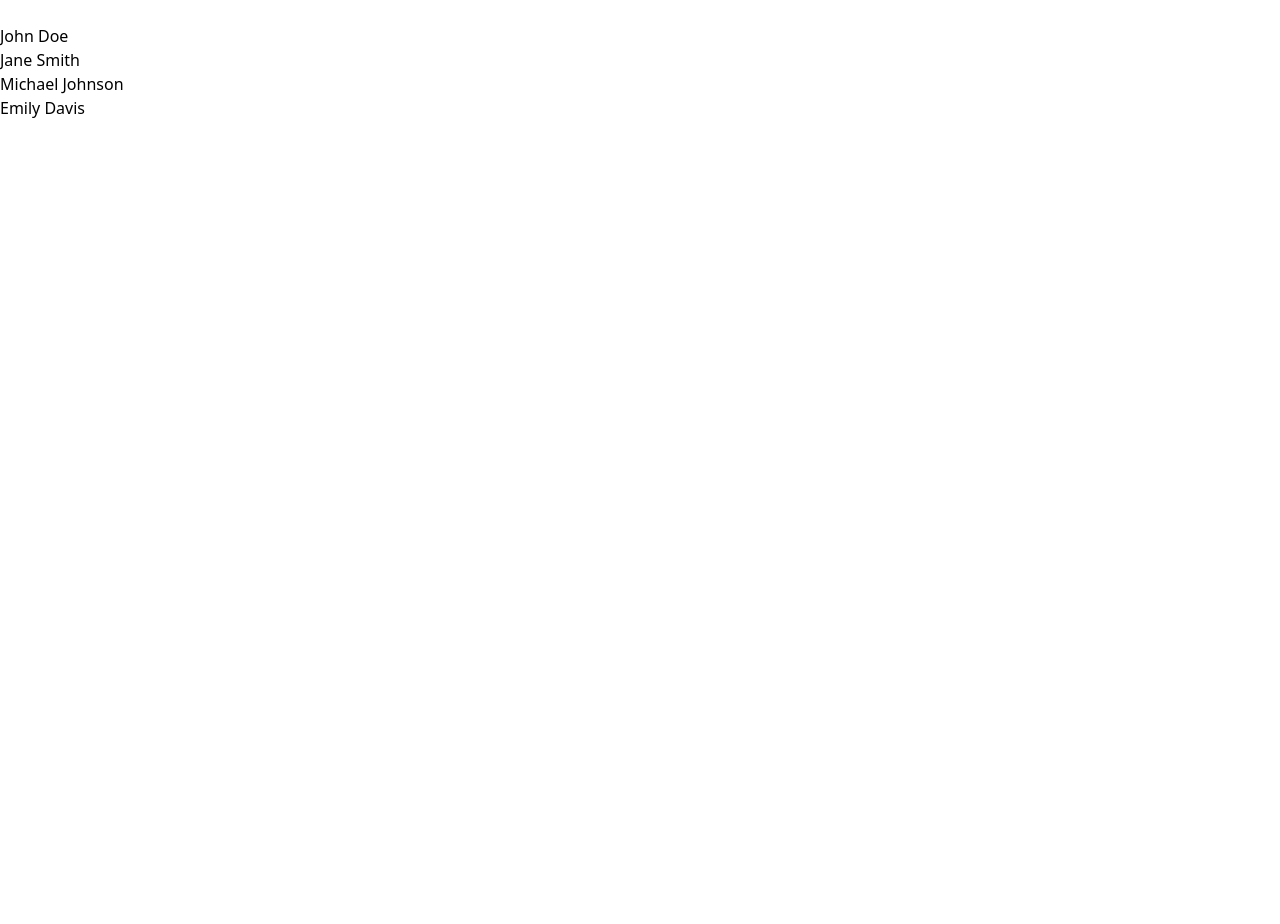
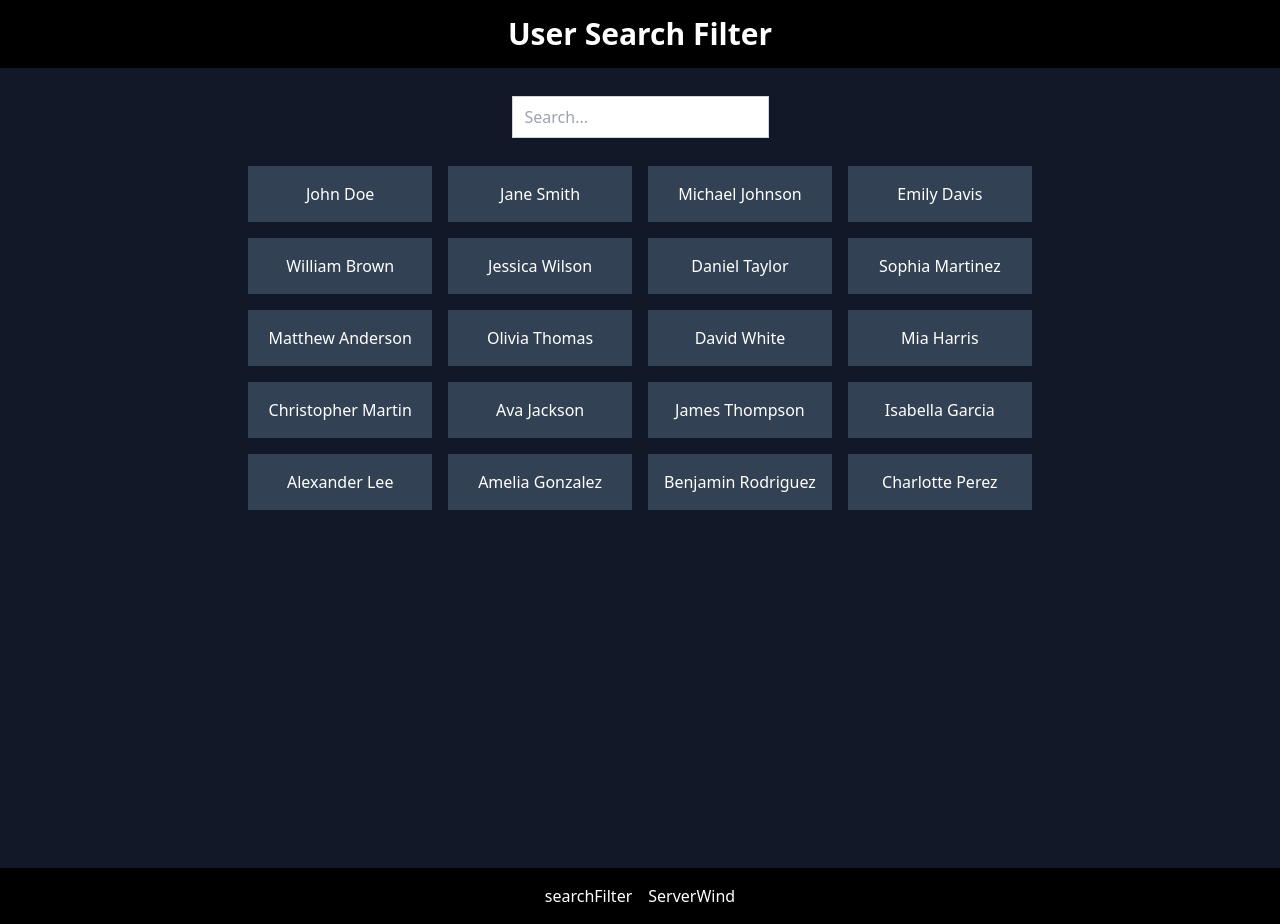
Before and after one commit to serverwind/02-searchFilter, a React (Vite) app: page / in a window 1280 px wide. Before the commit the page ends 800 px from the top, so only its background shows below. Built offline with nearby package versions, Linux system fonts and the light colour scheme.

Commit message:
Added styles/generated random users for users.json

```diff
--- a/src/App.jsx
+++ b/src/App.jsx
@@ -1,9 +1,13 @@
-import Main from "./components/Main";
+import Header from "./components/Header";
+import Main from "./components/main/Main";
+import Footer from "./components/Footer";
 
 function App() {
   return (
     <div>
+      <Header />
       <Main />
+      <Footer />
     </div>
   );
 }
--- /dev/null
+++ b/src/components/Footer.jsx
@@ -0,0 +1,14 @@
+import data from '../data/data.json'
+
+export default function Footer() {
+  return (
+    <footer className="bg-black text-white text-center flex gap-4 py-4 items-center justify-center w-full">
+      <Link name={data.name} url={data.url} />
+      <Link name={data.author} url={data.authorUrl} />
+    </footer>
+  )
+}
+
+function Link({name, url}) {
+  return <a href={url}>{name}</a>
+}
--- a/src/components/Form.jsx
+++ /dev/null
@@ -1,7 +0,0 @@
-export default function Form({ action }) {
-  return (
-    <div>
-      <input type="text" onInput={action}></input>
-    </div>
-  );
-}
--- /dev/null
+++ b/src/components/Header.jsx
@@ -0,0 +1,9 @@
+import data from "../data/data.json";
+
+export default function Header() {
+  return (
+    <header className="bg-black text-white py-4">
+      <h1 className="text-center text-3xl font-bold">{data.header}</h1>
+    </header>
+  );
+}
--- a/src/components/Users.jsx
+++ /dev/null
@@ -1,25 +0,0 @@
-export default function Users({ users, data }) {
-  /*
-   * component linked to Main.jsx
-   * if user doesn't input anything it will return
-   * all users from users.json
-   *
-   * */
-  if (users.length === 0) {
-    return (
-      <ul>
-        {data.map((user) => (
-          <li key={user.id}>{user.name}</li>
-        ))}
-      </ul>
-    );
-  }
-
-  return (
-    <ul>
-      {users.map((user) => (
-        <li key={user.id}>{user.name}</li>
-      ))}
-    </ul>
-  );
-}
--- /dev/null
+++ b/src/components/main/Form.jsx
@@ -0,0 +1,7 @@
+export default function Form({ action }) {
+  return (
+    <div className="my-3">
+      <input className="py-2 px-3 border border-gray-300 hover:border-gray-400 transition duration-300" type="text" onInput={action} placeholder="Search..."></input>
+    </div>
+  );
+}
--- a/src/components/Main.jsx
+++ b/src/components/main/Main.jsx
@@ -1,5 +1,5 @@
 import { useState } from "react";
-import data from "../data/users.json";
+import data from "../../data/users.json";
 import Form from "./Form";
 import Users from "./Users";
 
@@ -20,9 +20,9 @@ export default function Main() {
   }
 
   return (
-    <div>
+    <main className="h-screen p-4 bg-gray-900 flex flex-col gap-4 items-center">
       <Form action={(e) => handleUsers(e.target.value)} />
       <Users users={users} data={data} />
-    </div>
+    </main>
   );
 }
--- /dev/null
+++ b/src/components/main/Users.jsx
@@ -0,0 +1,25 @@
+export default function Users({ users, data }) {
+  /*
+   * component linked to Main.jsx
+   * if user doesn't input anything it will return
+   * all users from users.json
+   *
+   * */
+  if (users.length === 0) {
+    return (
+      <ul className="grid grid-cols-2 gap-4 sm:grid sm:grid-cols-4 text-white text-center">
+        {data.map((user) => (
+          <li className="p-4 bg-slate-700 flex items-center justify-center hover:bg-slate-600 transition duration-300 cursor-pointer" key={user.id}> {user.name} </li>
+        ))}
+      </ul>
+    );
+  }
+
+  return (
+    <ul className="grid grid-cols-2 gap-4 sm:grid sm:grid-cols-4 text-white text-center">
+      {users.map((user) => (
+          <li className="p-4 bg-slate-700 flex items-center justify-center hover:bg-slate-600 transition duration-300 cursor-pointer" key={user.id}> {user.name} </li>
+      ))}
+    </ul>
+  );
+}
--- /dev/null
+++ b/src/data/data.json
@@ -0,0 +1,7 @@
+{
+  "name": "searchFilter",
+  "header": "User Search Filter",
+  "url": "https://github.com/serverwind/02-searchFilter",
+  "author": "ServerWind",
+  "authorUrl": "https://github.com/serverwind"
+}
--- a/src/data/users.json
+++ b/src/data/users.json
@@ -2,5 +2,21 @@
   { "id": 1, "name": "John Doe" },
   { "id": 2, "name": "Jane Smith" },
   { "id": 3, "name": "Michael Johnson" },
-  { "id": 4, "name": "Emily Davis" }
+  { "id": 4, "name": "Emily Davis" },
+  { "id": 5, "name": "William Brown" },
+  { "id": 6, "name": "Jessica Wilson" },
+  { "id": 7, "name": "Daniel Taylor" },
+  { "id": 8, "name": "Sophia Martinez" },
+  { "id": 9, "name": "Matthew Anderson" },
+  { "id": 10, "name": "Olivia Thomas" },
+  { "id": 11, "name": "David White" },
+  { "id": 12, "name": "Mia Harris" },
+  { "id": 13, "name": "Christopher Martin" },
+  { "id": 14, "name": "Ava Jackson" },
+  { "id": 15, "name": "James Thompson" },
+  { "id": 16, "name": "Isabella Garcia" },
+  { "id": 17, "name": "Alexander Lee" },
+  { "id": 18, "name": "Amelia Gonzalez" },
+  { "id": 19, "name": "Benjamin Rodriguez" },
+  { "id": 20, "name": "Charlotte Perez" }
 ]
--- a/src/output.css
+++ b/src/output.css
@@ -554,10 +554,156 @@ video {
   --tw-contain-style:  ;
 }
 
+.absolute {
+  position: absolute;
+}
+
+.bottom-0 {
+  bottom: 0px;
+}
+
+.my-3 {
+  margin-top: 0.75rem;
+  margin-bottom: 0.75rem;
+}
+
+.flex {
+  display: flex;
+}
+
+.grid {
+  display: grid;
+}
+
+.h-screen {
+  height: 100vh;
+}
+
+.w-full {
+  width: 100%;
+}
+
+.cursor-pointer {
+  cursor: pointer;
+}
+
+.grid-cols-2 {
+  grid-template-columns: repeat(2, minmax(0, 1fr));
+}
+
+.flex-col {
+  flex-direction: column;
+}
+
+.items-center {
+  align-items: center;
+}
+
+.justify-center {
+  justify-content: center;
+}
+
+.gap-4 {
+  gap: 1rem;
+}
+
+.border {
+  border-width: 1px;
+}
+
+.border-gray-300 {
+  --tw-border-opacity: 1;
+  border-color: rgb(209 213 219 / var(--tw-border-opacity));
+}
+
+.bg-black {
+  --tw-bg-opacity: 1;
+  background-color: rgb(0 0 0 / var(--tw-bg-opacity));
+}
+
+.bg-gray-900 {
+  --tw-bg-opacity: 1;
+  background-color: rgb(17 24 39 / var(--tw-bg-opacity));
+}
+
+.bg-slate-700 {
+  --tw-bg-opacity: 1;
+  background-color: rgb(51 65 85 / var(--tw-bg-opacity));
+}
+
+.p-4 {
+  padding: 1rem;
+}
+
+.px-3 {
+  padding-left: 0.75rem;
+  padding-right: 0.75rem;
+}
+
+.py-2 {
+  padding-top: 0.5rem;
+  padding-bottom: 0.5rem;
+}
+
+.py-4 {
+  padding-top: 1rem;
+  padding-bottom: 1rem;
+}
+
+.text-center {
+  text-align: center;
+}
+
+.text-3xl {
+  font-size: 1.875rem;
+  line-height: 2.25rem;
+}
+
+.font-bold {
+  font-weight: 700;
+}
+
 .lowercase {
   text-transform: lowercase;
+}
+
+.text-white {
+  --tw-text-opacity: 1;
+  color: rgb(255 255 255 / var(--tw-text-opacity));
 }
 
 .filter {
   filter: var(--tw-blur) var(--tw-brightness) var(--tw-contrast) var(--tw-grayscale) var(--tw-hue-rotate) var(--tw-invert) var(--tw-saturate) var(--tw-sepia) var(--tw-drop-shadow);
 }
+
+.transition {
+  transition-property: color, background-color, border-color, text-decoration-color, fill, stroke, opacity, box-shadow, transform, filter, -webkit-backdrop-filter;
+  transition-property: color, background-color, border-color, text-decoration-color, fill, stroke, opacity, box-shadow, transform, filter, backdrop-filter;
+  transition-property: color, background-color, border-color, text-decoration-color, fill, stroke, opacity, box-shadow, transform, filter, backdrop-filter, -webkit-backdrop-filter;
+  transition-timing-function: cubic-bezier(0.4, 0, 0.2, 1);
+  transition-duration: 150ms;
+}
+
+.duration-300 {
+  transition-duration: 300ms;
+}
+
+.hover\:border-gray-400:hover {
+  --tw-border-opacity: 1;
+  border-color: rgb(156 163 175 / var(--tw-border-opacity));
+}
+
+.hover\:bg-slate-600:hover {
+  --tw-bg-opacity: 1;
+  background-color: rgb(71 85 105 / var(--tw-bg-opacity));
+}
+
+@media (min-width: 640px) {
+  .sm\:grid {
+    display: grid;
+  }
+
+  .sm\:grid-cols-4 {
+    grid-template-columns: repeat(4, minmax(0, 1fr));
+  }
+}
```
